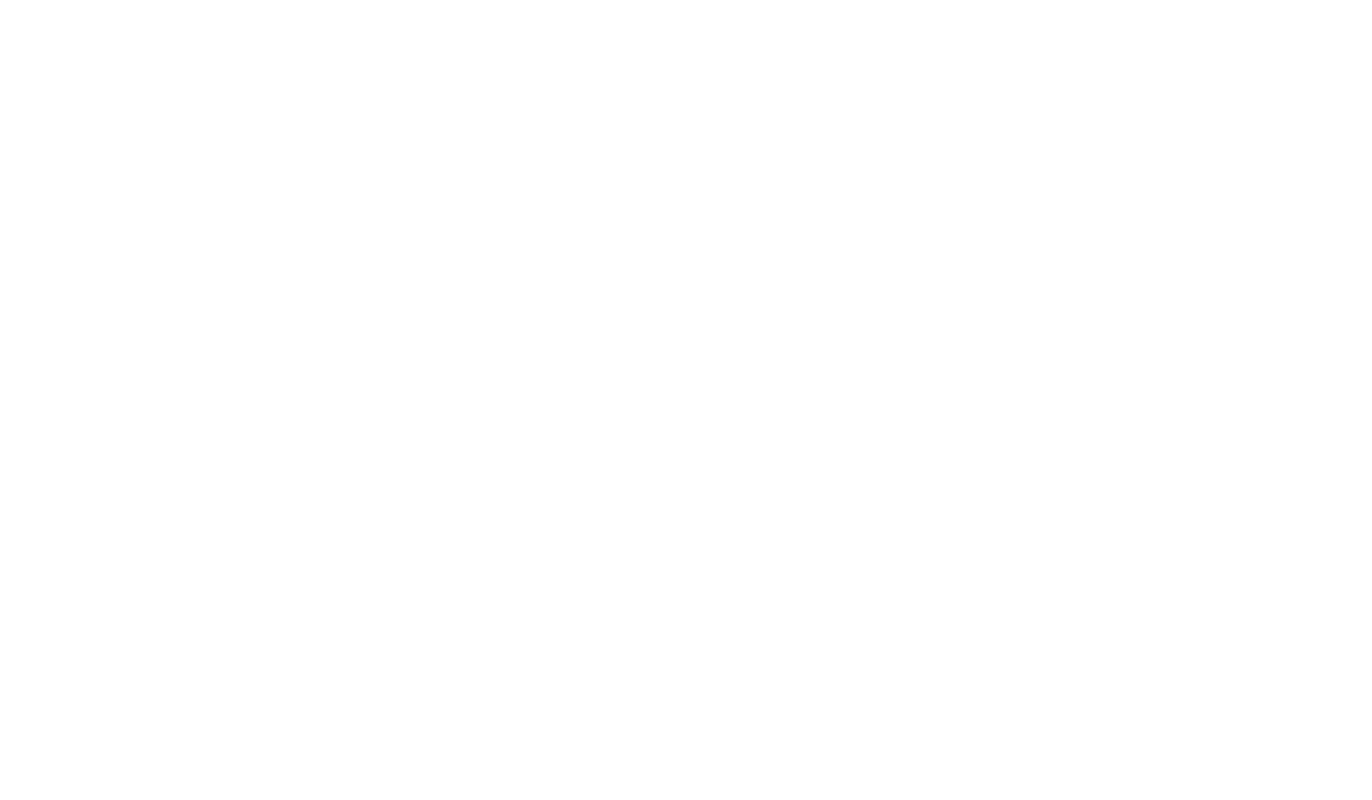
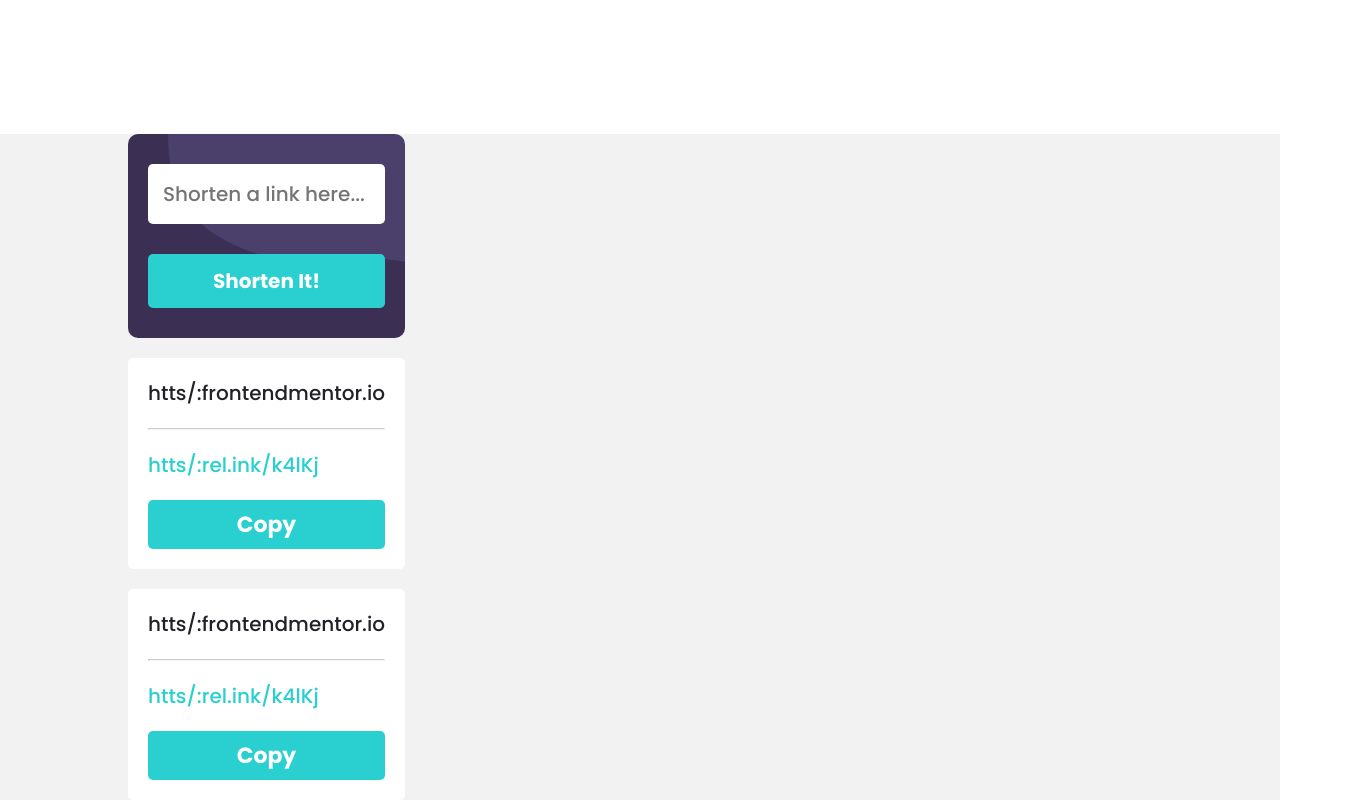
Before and after one commit to ivcp/shortly-url-challenge, a React (Create React App) app: page / in a window 1280 px wide. Shown: the part 693-1493 px from the top of the page, 1372 px wide, since content can reach past the window. Before the commit the page ends 800 px from the top, so only its background shows below. Built offline with nearby package versions, Linux system fonts and the light colour scheme; the HTML template or start-up script is replaced by a standard one.

Commit message:
shorten section styles

```diff
--- a/src/App.js
+++ b/src/App.js
@@ -1,9 +1,13 @@
 import Header from './components/layout/Header';
+import ShortenInput from './components/ShortenInput';
 
 function App() {
   return (
     <>
       <Header />
+      <main>
+        <ShortenInput />
+      </main>
     </>
   );
 }
--- a/src/UI/Button.js
+++ b/src/UI/Button.js
@@ -1,12 +1,13 @@
 import React from 'react';
 import styles from './Button.module.css';
 
-const Button = ({ children, noBg, desktop }) => {
+const Button = ({ children, noBg, desktop, shorten, submit, link }) => {
   return (
     <button
+      type={`${submit ? 'submit' : 'button'}`}
       className={`${styles.button} ${noBg ? styles.noBg : ''} ${
         desktop ? styles.desktop : ''
-      }`}
+      }  ${shorten ? styles.shorten : ''} ${link ? styles.link : ''}`}
     >
       {children}
     </button>
--- a/src/UI/Button.module.css
+++ b/src/UI/Button.module.css
@@ -14,6 +14,11 @@
     cursor: pointer;
     padding: 1.2rem 4rem;
     font-size: 2rem;
+    transition: background 0.2s;
+  }
+
+  .button:hover {
+    background-color: hsl(var(--color-primary-cyan) / 0.6);
   }
 }
 
@@ -25,9 +30,28 @@
   .noBg {
     color: hsl(var(--color-grayish-violet));
   }
+
+  .noBg:hover {
+    background: transparent;
+  }
 }
 
 .desktop {
   font-size: 1.6rem;
   padding: 0.6rem 2rem;
 }
+
+.shorten {
+  border-radius: 0.5rem;
+  width: 100%;
+  padding: 1.2rem 5rem;
+}
+
+.link {
+  font-size: 2.2rem;
+  padding: 0.8rem;
+}
+
+.link:focus {
+  background-color: hsl(var(--color-primary-dark-violet));
+}
--- a/src/UI/MobileMenu.js
+++ b/src/UI/MobileMenu.js
@@ -27,7 +27,7 @@
       </ul>
       <hr />
       <div className={styles.buttons}>
-        <Button noBg={true} desktop={isDesktop}>
+        <Button noBg desktop={isDesktop}>
           Login
         </Button>
         <Button desktop={isDesktop}>Sign up</Button>
--- /dev/null
+++ b/src/components/Link.js
@@ -0,0 +1,18 @@
+import React from 'react';
+import Button from '../UI/Button';
+import styles from './Link.module.css';
+
+const Link = () => {
+  return (
+    <div className={styles.link}>
+      <a href="https/::frontendmentor.io">htts/:frontendmentor.io</a>
+      <hr />
+      <a href="https/::frontendmentor.io">htts/:rel.ink/k4lKj</a>
+      <Button shorten link>
+        Copy
+      </Button>
+    </div>
+  );
+};
+
+export default Link;
--- /dev/null
+++ b/src/components/Link.module.css
@@ -0,0 +1,23 @@
+.link {
+  padding-block: 2rem;
+  padding-inline: 2rem;
+  background-color: hsl(0, 0%, 100%);
+  border-radius: 0.5rem;
+  display: flex;
+  flex-direction: column;
+  gap: 2rem;
+}
+
+.link > a {
+  text-decoration: none;
+  font-size: 2rem;
+  color: hsl(var(--color-very-dark-violet));
+}
+
+.link > a:last-of-type {
+  color: hsl(var(--color-primary-cyan));
+}
+
+.link > hr {
+  opacity: 0.5;
+}
--- /dev/null
+++ b/src/components/ShortenInput.js
@@ -0,0 +1,30 @@
+import React from 'react';
+import Button from '../UI/Button';
+import Grid from './layout/Grid';
+import Link from './Link';
+import styles from './ShortenInput.module.css';
+
+const ShortenInput = () => {
+  return (
+    <section className={styles.shorten}>
+      <Grid>
+        <div className={styles.container}>
+          <form className={styles.form}>
+            <input
+              className={styles.input}
+              type="text"
+              placeholder="Shorten a link here..."
+            />
+            <Button submit shorten>
+              Shorten it!
+            </Button>
+          </form>
+          <Link />
+          <Link />
+        </div>
+      </Grid>
+    </section>
+  );
+};
+
+export default ShortenInput;
--- /dev/null
+++ b/src/components/ShortenInput.module.css
@@ -0,0 +1,36 @@
+.shorten {
+  margin-top: 10rem;
+  background-color: hsl(var(--color-gray) / 0.2);
+}
+
+.container {
+  grid-column: 2 / 3;
+  display: flex;
+  flex-direction: column;
+  gap: 2rem;
+}
+
+.form {
+  padding-block: 3rem;
+  padding-inline: 2rem;
+  background: url('../../public/images/bg-shorten-mobile.svg') top right
+    no-repeat;
+  background-color: hsl(var(--color-primary-dark-violet));
+  border-radius: 1rem;
+  display: flex;
+  flex-direction: column;
+  gap: 3rem;
+}
+
+.input {
+  width: 100%;
+  font: inherit;
+  font-size: 2rem;
+  padding: 1.5rem;
+  border-radius: 0.5rem;
+  border: none;
+}
+
+/* .input:focus {
+  border: 0.2rem solid hsl(var(--color-secondary));
+} */
--- a/src/components/layout/Header.module.css
+++ b/src/components/layout/Header.module.css
@@ -1,5 +1,6 @@
 .header {
   padding-top: 4rem;
+  overflow-x: hidden;
 }
 
 .nav {
```
